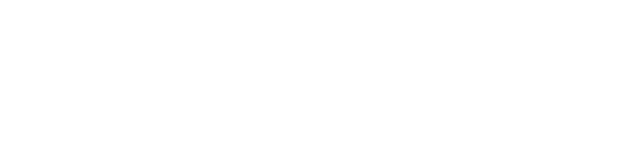
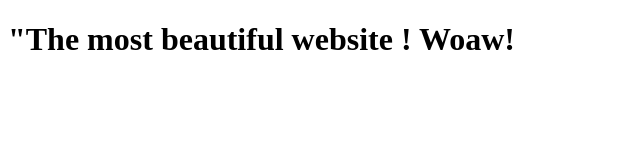
Before and after one commit to Wambrat/my_superbe_website, a plain HTML site: page index.html in a window 1280 px wide. Shown: the whole page, without its empty margins (0-640 px from the left). Drawn offline with Linux system fonts and the light colour scheme.

Commit message:
It's an example

```diff
--- a/index.html
+++ b/index.html
@@ -2,9 +2,10 @@
 <html>
 <head>
   <meta charset="UTF-8">
-  <title>title</title>
+  <title>A Website</title>
 </head>
 <body>
+  <h1>"The most beautiful website ! Woaw!</h1>
 
 </body>
 </html>
```
